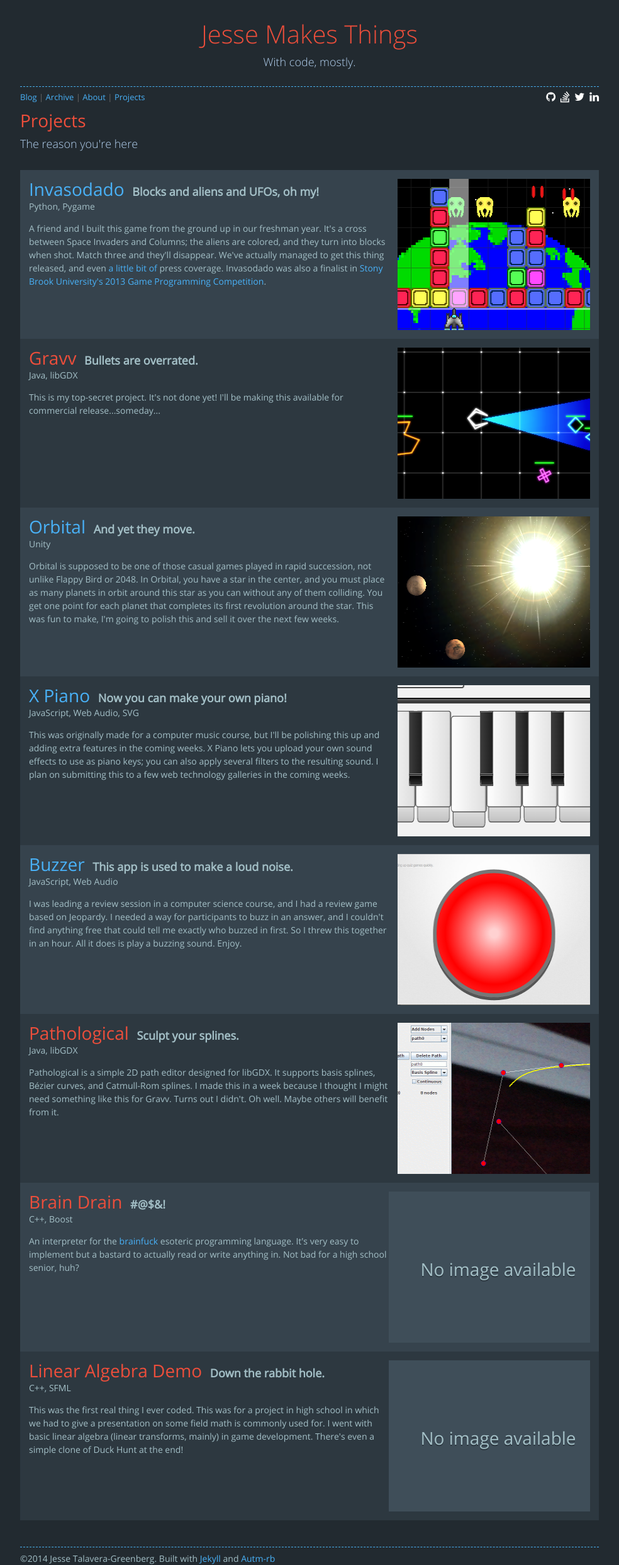
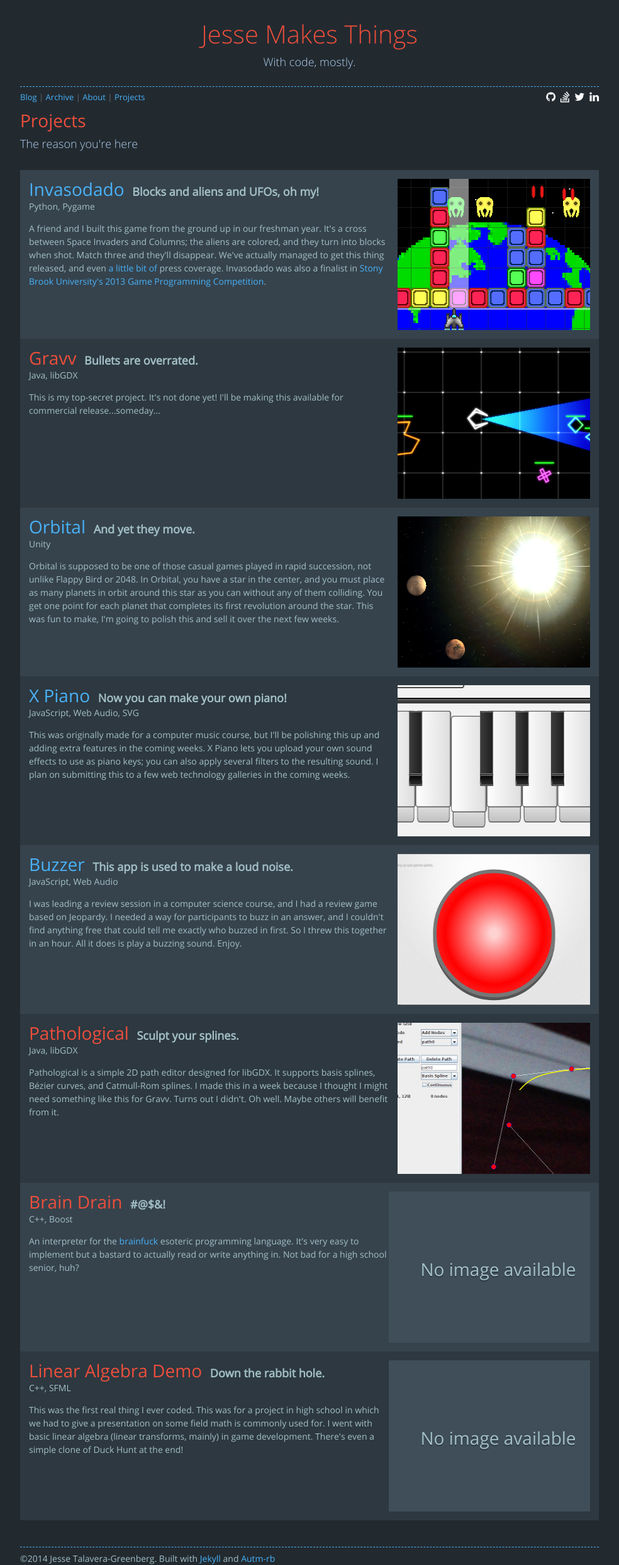
Before and after one commit to JesseTG/jessetg.github.io, a Jekyll site: the page built from projects.html, in a window 1280 px wide. Shown: the whole page at 63% size, without its empty margins (148-1132 px from the left). Built offline with Jekyll 4.4.1, drawn with Linux system fonts in a browser that asks for light colours; nearby versions of some CDN libraries; comment, search, counter and statistics services are not loaded.

Commit message:
Replaced some PNGs with JPEGs

```diff
--- a/_data/projects.yml
+++ b/_data/projects.yml
@@ -28,14 +28,14 @@
 - name: Buzzer
   tagline: This app is used to make a loud noise.
   description: projects/buzzer.html
-  image: projects/buzzer.png
+  image: projects/buzzer.jpg
   tech: { JavaScript, Web Audio }
   url: /Buzzer
 
 - name: Pathological
   tagline: Sculpt your splines.
   description: projects/pathological.html
-  image: projects/pathological.png
+  image: projects/pathological.jpg
   tech: { Java, libGDX }
 
 - name: Brain Drain
```
Also changed, not shown: images/projects/buzzer.jpg (added), images/projects/buzzer.png (deleted), images/projects/pathological.jpg (added), images/projects/pathological.png (deleted).
